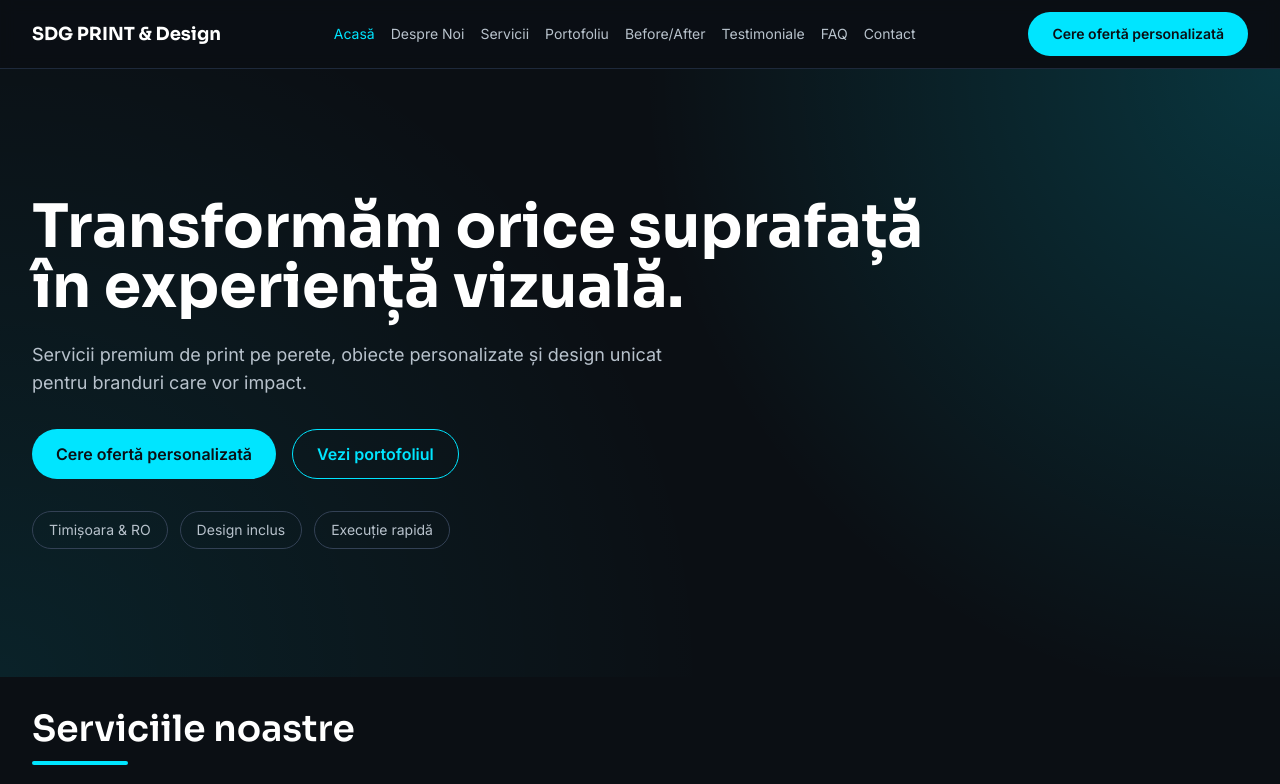
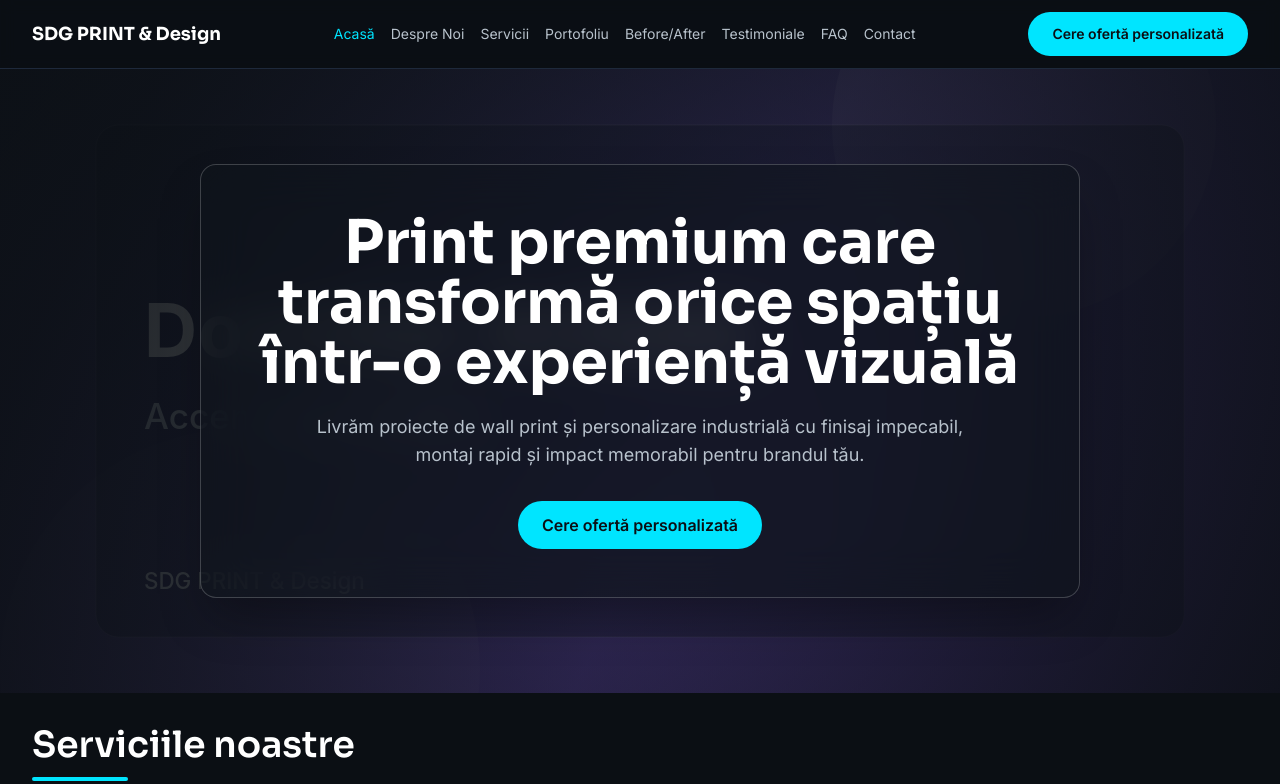
Before and after one commit to darius29/sdg-print, a Next.js app: page / in a window 1280 px wide. Shown: the top 784 px of the page. Built offline with nearby package versions, Linux system fonts and the light colour scheme.

Commit message:
Redesign homepage hero with glassmorphism overlay

```diff
--- a/app/page.tsx
+++ b/app/page.tsx
@@ -1,6 +1,6 @@
 import Link from 'next/link';
+import { HomeHero } from '@/components/HomeHero';
 import { CTASection } from '@/components/CTASection';
-import { Reveal } from '@/components/Reveal';
 import { SectionHeading } from '@/components/SectionHeading';
 import { ServiceCard, TestimonialCard } from '@/components/cards';
 import { BeforeAfterCard } from '@/components/BeforeAfterSlider';
@@ -71,39 +71,7 @@ const executionSteps = ['Consultare', 'Design personalizat', 'Print', 'Predare &
 export default function HomePage() {
   return (
     <>
-      <section className="relative overflow-hidden">
-        <div className="absolute inset-0 bg-hero-overlay" aria-hidden />
-        <div className="section-container relative py-24 md:py-32">
-          <Reveal>
-            <h1 className="max-w-4xl font-heading text-4xl font-bold md:text-6xl">
-              Transformăm orice suprafață în experiență vizuală.
-            </h1>
-            <p className="mt-6 max-w-2xl text-lg text-muted">
-              Servicii premium de print pe perete, obiecte personalizate și design
-              unicat pentru branduri care vor impact.
-            </p>
-            <div className="mt-8 flex flex-wrap gap-4">
-              <Link href="/contact" className="btn-primary">
-                Cere ofertă personalizată
-              </Link>
-              <Link href="/portofoliu" className="btn-secondary">
-                Vezi portofoliul
-              </Link>
-            </div>
-            <div className="mt-8 flex flex-wrap gap-3 text-sm text-muted">
-              <span className="rounded-full border border-slate-700 px-4 py-2">
-                Timișoara & RO
-              </span>
-              <span className="rounded-full border border-slate-700 px-4 py-2">
-                Design inclus
-              </span>
-              <span className="rounded-full border border-slate-700 px-4 py-2">
-                Execuție rapidă
-              </span>
-            </div>
-          </Reveal>
-        </div>
-      </section>
+      <HomeHero />
 
       <section className="section-container">
         <SectionHeading
--- /dev/null
+++ b/components/HomeHero.tsx
@@ -0,0 +1,32 @@
+import Link from 'next/link';
+
+export function HomeHero() {
+  return (
+    <section
+      className="relative isolate flex min-h-[520px] items-center overflow-hidden px-4 py-16 md:min-h-[70vh] md:px-8 md:py-20 lg:min-h-[78vh]"
+      style={{
+        backgroundImage:
+          "linear-gradient(115deg, rgba(11, 15, 20, 0.86) 10%, rgba(11, 15, 20, 0.62) 55%, rgba(11, 15, 20, 0.9) 100%), radial-gradient(circle at center, rgba(11, 15, 20, 0.06) 35%, rgba(11, 15, 20, 0.6) 100%), url('/images/home/hero-printing.svg')",
+        backgroundPosition: 'center',
+        backgroundSize: 'cover',
+      }}
+    >
+      <div className="mx-auto w-full max-w-[880px]">
+        <div className="rounded-2xl border border-white/20 bg-surface/55 p-6 text-center shadow-2xl shadow-black/35 backdrop-blur-sm supports-[backdrop-filter]:backdrop-blur-xl md:p-10 lg:p-12">
+          <h1 className="mx-auto max-w-3xl font-heading text-4xl font-bold leading-tight text-text sm:text-5xl md:text-6xl">
+            Print premium care transformă orice spațiu într-o experiență vizuală
+          </h1>
+          <p className="mx-auto mt-5 max-w-2xl text-base leading-relaxed text-muted sm:text-lg">
+            Livrăm proiecte de wall print și personalizare industrială cu finisaj impecabil,
+            montaj rapid și impact memorabil pentru brandul tău.
+          </p>
+          <div className="mt-8 flex justify-center">
+            <Link href="/contact" className="btn-primary focus-visible:outline-none focus-visible:ring-2 focus-visible:ring-accent focus-visible:ring-offset-2 focus-visible:ring-offset-bg">
+              Cere ofertă personalizată
+            </Link>
+          </div>
+        </div>
+      </div>
+    </section>
+  );
+}
```
Also changed, not shown: public/images/home/hero-printing.svg (added).
